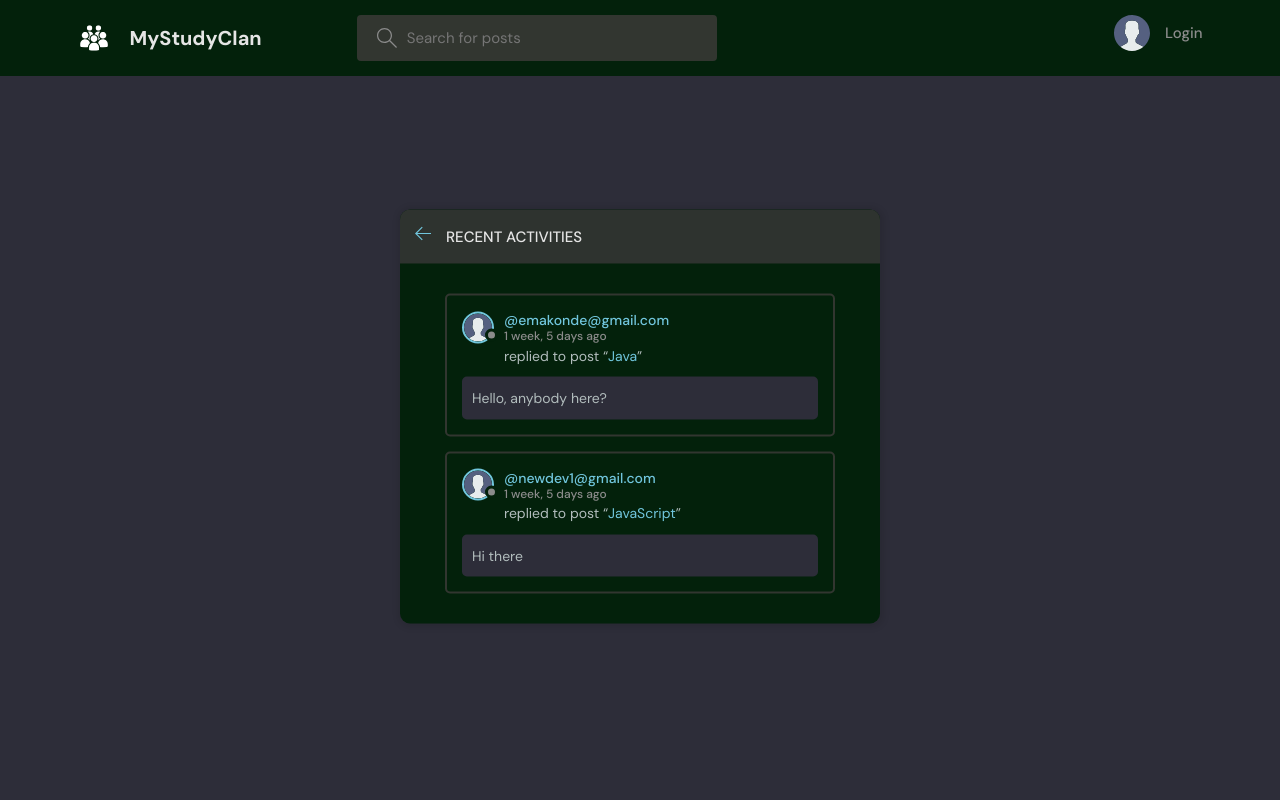
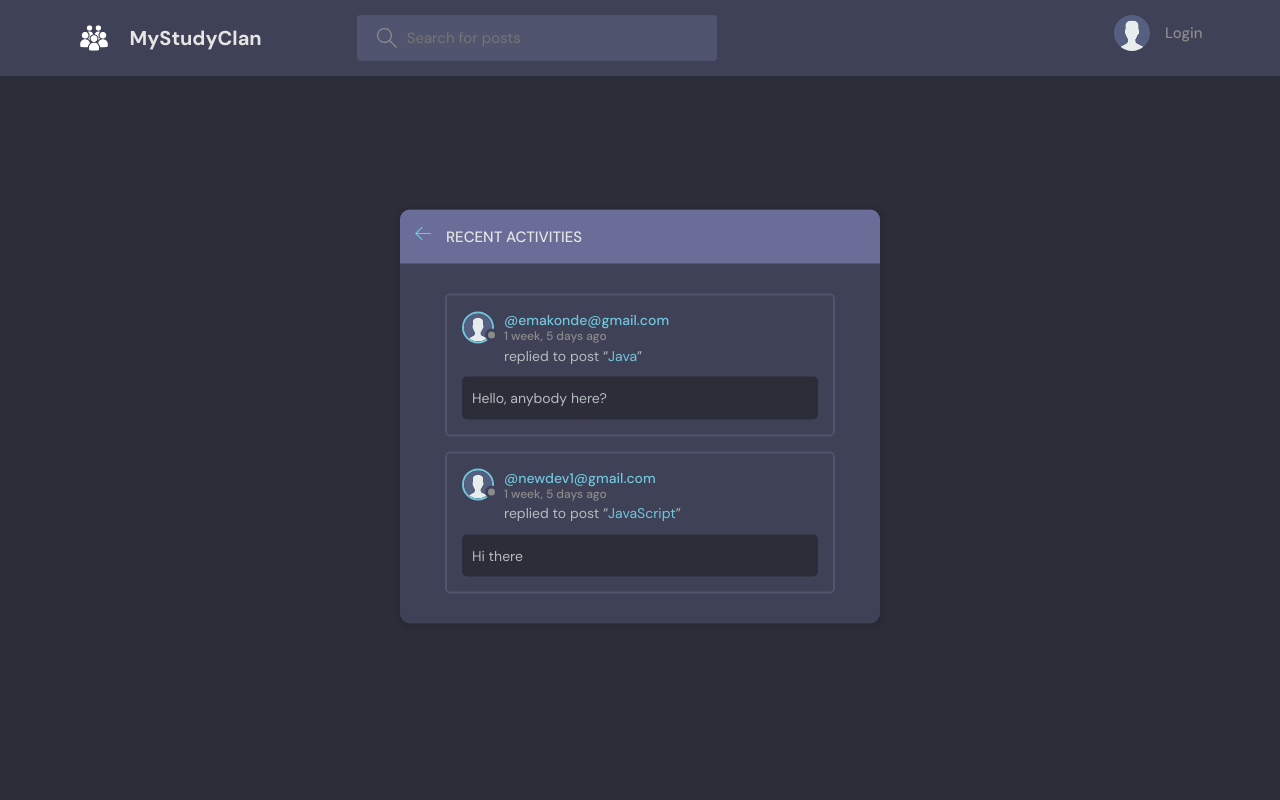
Before and after one commit to mshanga/MyStudyClan, a Django app: page /activity/ in a window 1280 px wide. Run offline with Django 4.2, Linux system fonts and the light colour scheme; data comes from the database, SQL or seed files in the repository.

Commit message:
mystudyclan

```diff
--- a/static/styles/style.css
+++ b/static/styles/style.css
@@ -3,9 +3,9 @@
 :root {
   --color-main: #71c6dd;
   --color-main-light: #e1f6fb;
-  --color-dark: #03210b;
-  --color-dark-medium: #323630;
-  --color-dark-light: #2e332f;
+  --color-dark: #3f4156;
+  --color-dark-medium: #51546e;
+  --color-dark-light: #696d97;
   --color-light: #e5e5e5;
   --color-gray: #8b8b8b;
   --color-light-gray: #b2bdbd;
```
